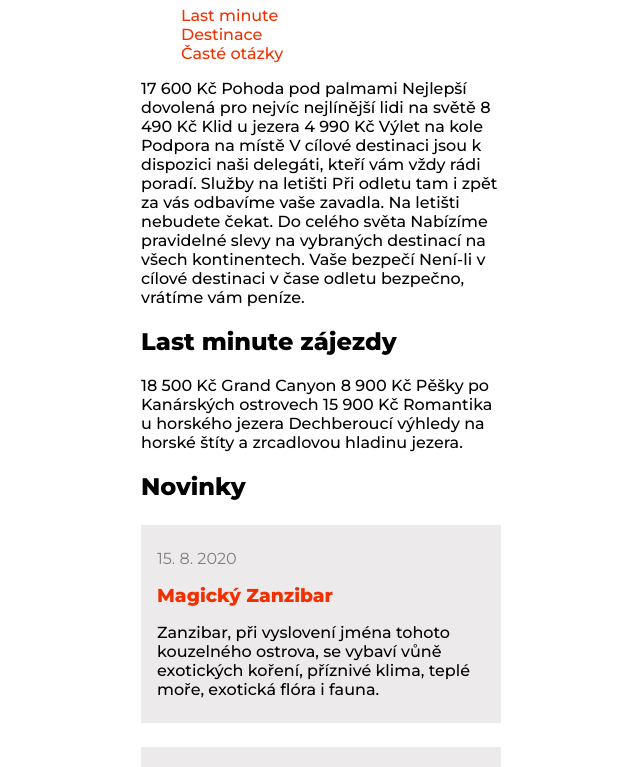
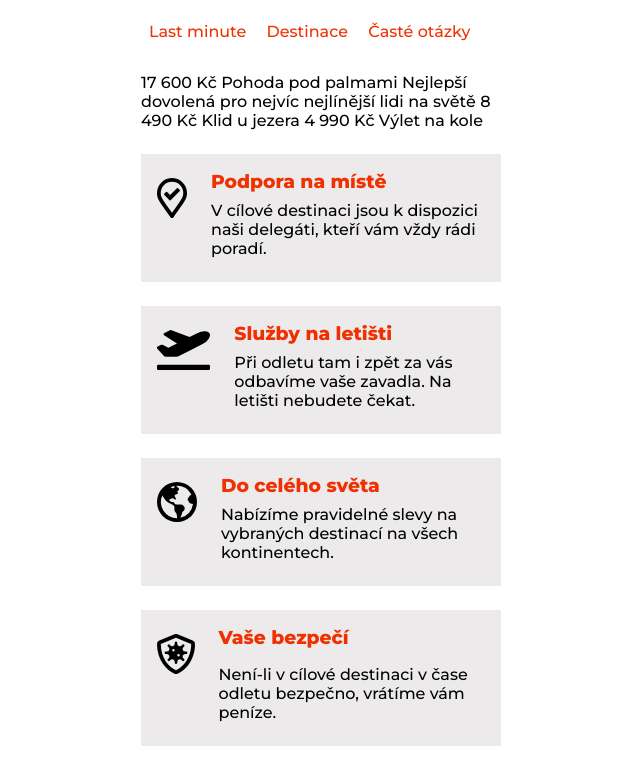
Before and after one commit to HTML-a-CSS-2-Podzim-2021-Online/cestovka-AndreaKalaziova, a plain HTML site: page index.html in a window 1280 px wide. Shown: the part 76-843 px from the top of the page, without its empty margins (319-959 px from the left). Drawn offline with Linux system fonts and the light colour scheme.

Commit message:
menu, sluzby

```diff
--- a/index.html
+++ b/index.html
@@ -13,8 +13,8 @@
 
 <body>
 
-	<h1>Cestovka</h1>
-	<nav>
+	<h1 class="logo"><img src="podklady/logo.svg" alt="logo"></h1>
+	<nav class="menu">
 		<ul>
 			<li>Last minute</li>
 			<li>Destinace</li>
@@ -32,19 +32,36 @@
 		4 990 Kč
 		Výlet na kole
 	</div>
-	<div sluzby>
-		Podpora na místě
-		V cílové destinaci jsou k dispozici naši delegáti, kteří vám vždy rádi poradí.
-
-		Služby na letišti
-		Při odletu tam i zpět za vás odbavíme vaše zavadla. Na letišti nebudete čekat.
-
-		Do celého světa
-		Nabízíme pravidelné slevy na vybraných destinací na všech kontinentech.
-
-		Vaše bezpečí
-		Není-li v cílové destinaci v čase odletu bezpečno, vrátíme vám peníze.
-	</div>
+	<section sluzby>
+		<article class="sluzba">
+			<img src="podklady/map.svg" alt="map">
+			<div>
+				<h3>Podpora na místě</h3>
+				V cílové destinaci jsou k dispozici naši delegáti, kteří vám vždy rádi poradí.</p>
+			</div>
+		</article>
+		<article class="sluzba">
+			<img src="podklady/plane.svg" alt="plane">
+			<div>
+				<h3>Služby na letišti</h3>
+				Při odletu tam i zpět za vás odbavíme vaše zavadla. Na letišti nebudete čekat.</p>
+			</div>
+		</article>
+		<article class="sluzba">
+			<img src="podklady/globe.svg" alt="globe">
+			<div>
+				<h3>Do celého světa</h3>
+				Nabízíme pravidelné slevy na vybraných destinací na všech kontinentech.</p>
+			</div>
+		</article>
+		<article class="sluzba">
+			<img src="podklady/shield.svg" alt="shield">
+			<div>
+				<h3>Vaše bezpečí</h3>
+				<p>Není-li v cílové destinaci v čase odletu bezpečno, vrátíme vám peníze.</p>
+			</div>
+		</article>
+	</section>
 	<div last_min>
 		<h2>Last minute zájezdy</h2>
 
@@ -60,19 +77,19 @@
 	</div>
 	<section novinky>
 		<h2>Novinky</h2>
-		<article class="novinka">
+		<article class="novinka, rozklik--text">
 			<p class="datum">15. 8. 2020</p>
 			<h3>Magický Zanzibar</h3>
 			<p>Zanzibar, při vyslovení jména tohoto kouzelného ostrova, se vybaví vůně exotických koření, příznivé klima, teplé moře, exotická flóra i fauna.
 			</p>
 		</article>
-		<article class="novinka">
+		<article class="novinka, rozklik--text">
 			<p class="datum">31. 9. 2020</p>
 			<h3>Návrat českých občanů ze zahraničí</h3>
 			<p>Všichni občané ČR vracející se ze zahraničí zpět se musí řídit podmínkami uvedenými v platném Ochranném opatření Ministerstva zdravotnictví ČR.
 			</p>
 		</article>
-		<article class="novinka">
+		<article class="novinka, rozklik--text">
 			<p class="datum">6. 10. 2020</p>
 			<h3>Na Kubu s PCR testem</h3>
 			<p>Při vstupu do země se buď musíte prokázat negativním PCR testem na Covid-19, který byl proveden max. 72 hodin před příletem do destinace.
--- a/style.css
+++ b/style.css
@@ -1,13 +1,14 @@
 html { box-sizing: border-box; }
 *, ::before, ::after { box-sizing: inherit; }
 
-/* hlavicka, 3 uvodni foto, 4 odkazove bloky, 3 last minute
+/* 3 uvodni foto, 4 odkazove bloky, 3 last minute
 mobil
 tablet
 pc */
 
 :root {
-    --hlavni_farba: #F03000;
+    --hlavni_barba: #F03000;
+    --pozadi_barva:  rgb(236, 234, 234);
 
     }
 
@@ -20,29 +21,44 @@ body {
 
 h1 {
     text-align:center;
-    text-transform: uppercase;
-    color: var(--hlavni_farba);
 }
-
 ul {
     list-style: none;
-    display: grid;
+    padding: 0;
+
 }
 
 li {
-    grid-template-columns: repeat(3, 1fr);
-    color: var(--hlavni_farba);
+    color: var(--hlavni_barba);
+    padding: 1rem 0.5rem;
+    display: inline-block;
 }
+
+li:hover,
+li:focus {
+    color: white;
+    background-color: var(--hlavni_barba);
+}
+
 h3 {
-    color: var(--hlavni_farba);
+    color: var(--hlavni_barba);
     margin: 0.5rem auto;
 }
 
-.novinka {
-    background-color: rgb(236, 234, 234);
+.rozklik--text,
+.sluzba {
+    background-color: var(--pozadi_barva);
     margin: 1.5rem 0;
     padding: 0.5rem 1rem;
 }
+.sluzba {
+    display: flex;
+}
+
+.sluzba img {
+    margin: 1rem 1.5rem auto auto;
+}
+
 .datum {
     font-weight: 300;
     color: grey;
```
